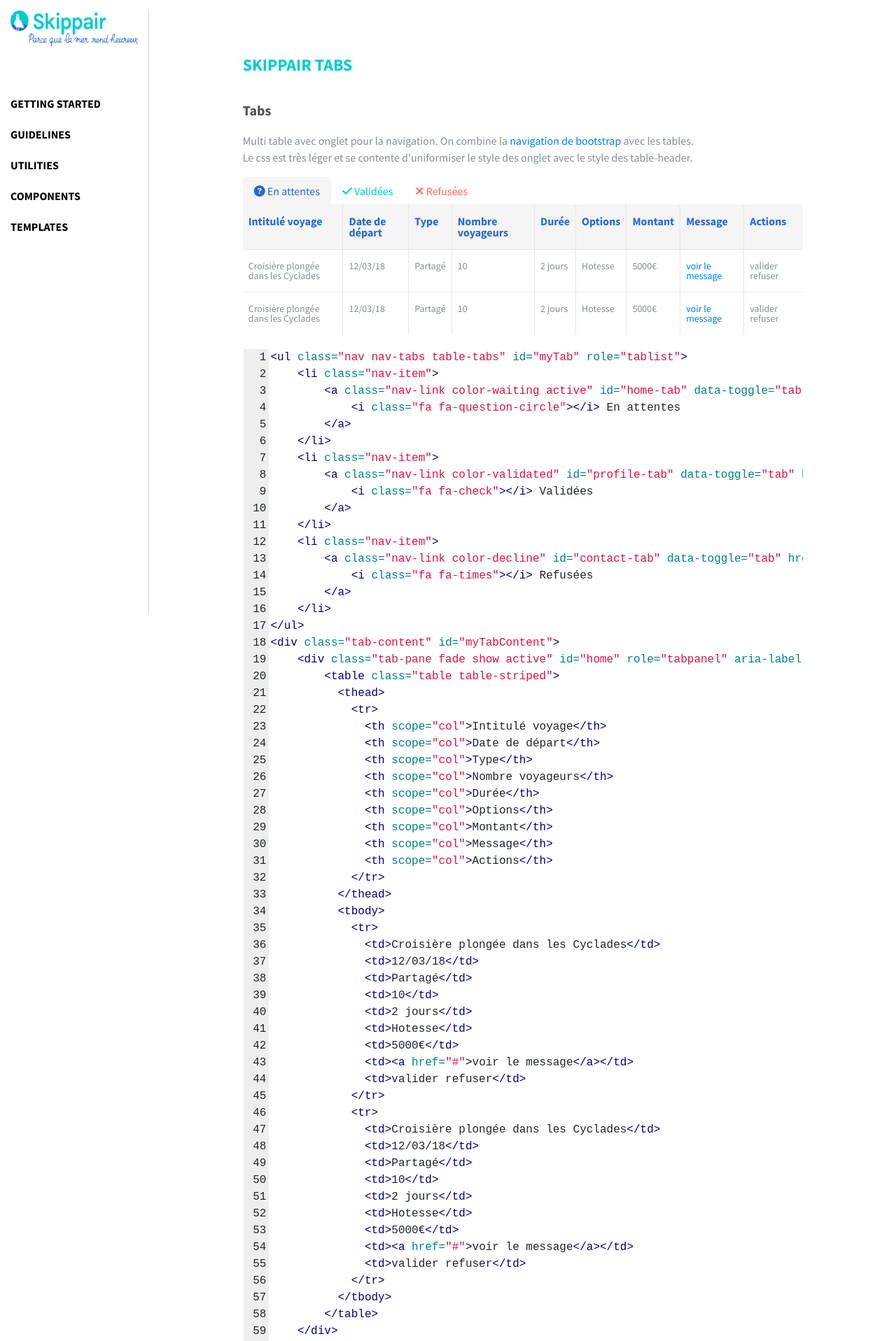
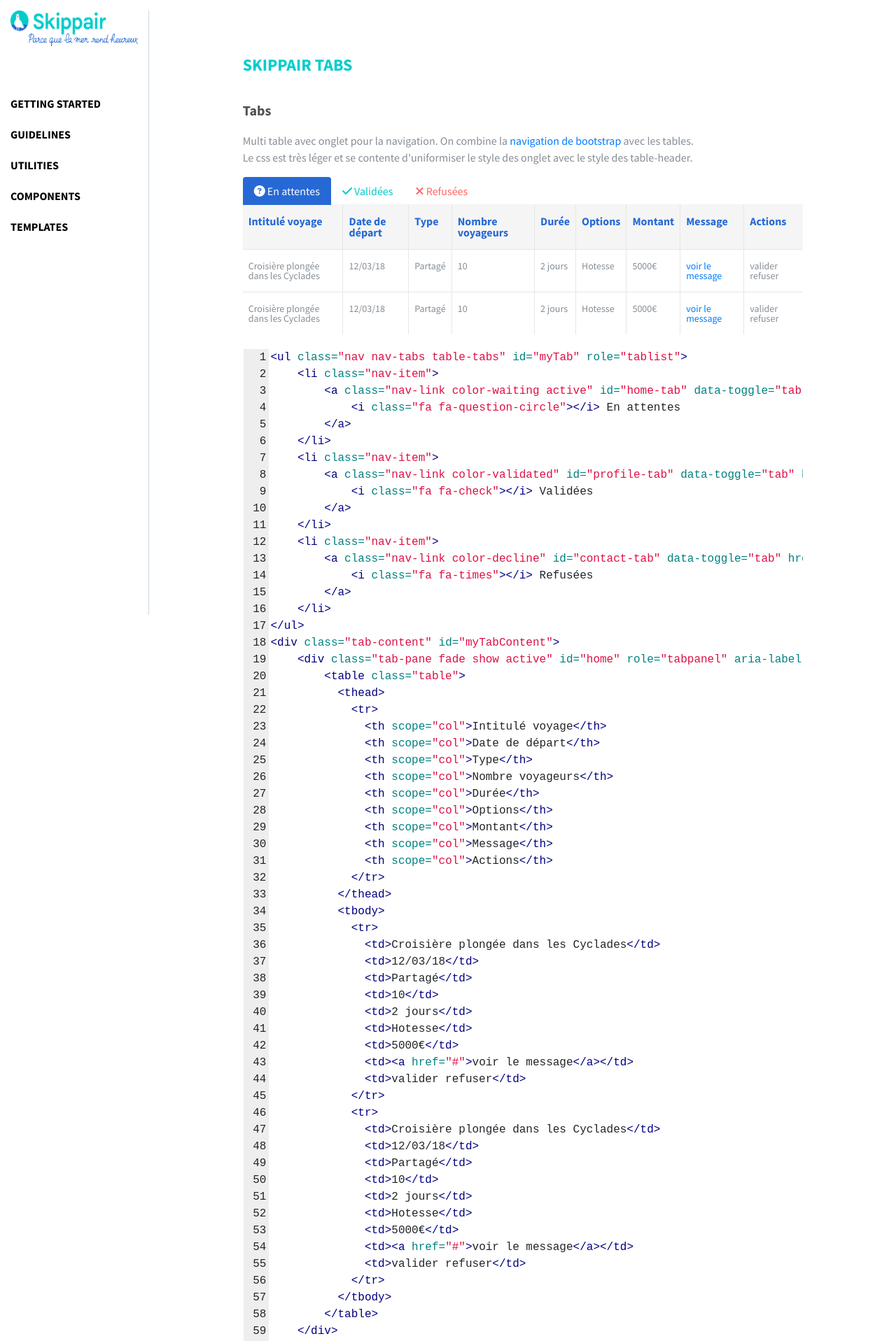
Before and after one commit to skippair/skippair.github.io, a Jekyll site: the page built from index.html, in a window 1280 px wide. Shown: the top 1917 px of the page at 70% size. Built offline with Jekyll 4.4.1, drawn with Linux system fonts in a browser that asks for light colours; nearby versions of some CDN libraries; some of the changed text lies outside the part shown.

Commit message:
update : change active of tabs headeinh

```diff
--- a/_includes/content/components/tabs.html
+++ b/_includes/content/components/tabs.html
@@ -28,7 +28,7 @@
 </ul>
 <div class="tab-content" id="myTabContent">
     <div class="tab-pane fade show active" id="home" role="tabpanel" aria-labelledby="home-tab">
-        <table class="table table-striped">
+        <table class="table">
           <thead>
             <tr>
               <th scope="col">Intitulé voyage</th>
@@ -69,7 +69,7 @@
         </table>
     </div>
     <div class="tab-pane fade" id="profile" role="tabpanel" aria-labelledby="profile-tab">
-        <table class="table table-striped">
+        <table class="table">
           <thead>
             <tr>
               <th scope="col">Réf</th>
@@ -100,7 +100,7 @@
 
         <h2>Bon cadeau (dates à définir avec le client)</h2>
 
-        <table class="table table-striped table-gift">
+        <table class="table table-gift">
           <thead>
             <tr>
               <th scope="col">Réf</th>
@@ -130,7 +130,7 @@
         </table>
     </div>
     <div class="tab-pane fade" id="contact" role="tabpanel" aria-labelledby="contact-tab">
-        <table class="table table-striped">
+        <table class="table">
           <thead>
             <tr>
               <th scope="col">Intitulé voyage</th>
--- a/assets/scss/components/_tabs.scss
+++ b/assets/scss/components/_tabs.scss
@@ -17,8 +17,8 @@
             color: $error-color;
         }
         &.active {
-            color: $pro-primary;
-            background-color: $color-grey3;
+            color: white;
+            background-color: $pro-primary;
         }
     }
 }
```
Also changed, not shown: assets/css/main.min.css, assets/css/styleguide.min.css.
